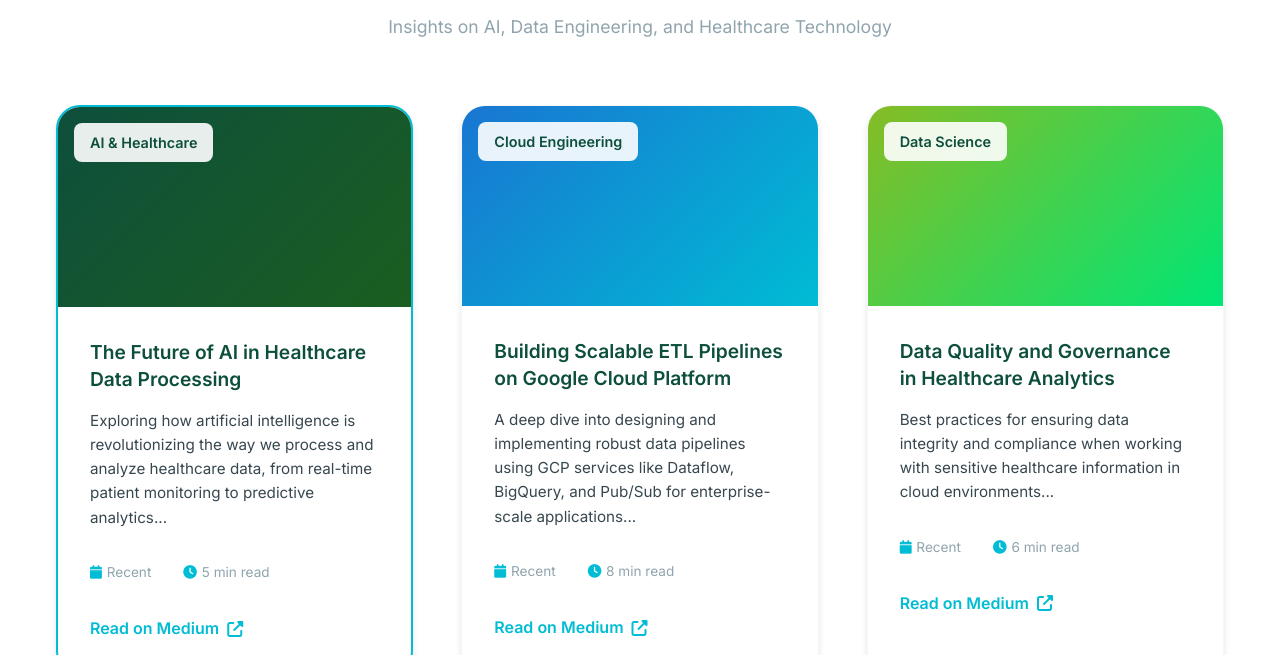
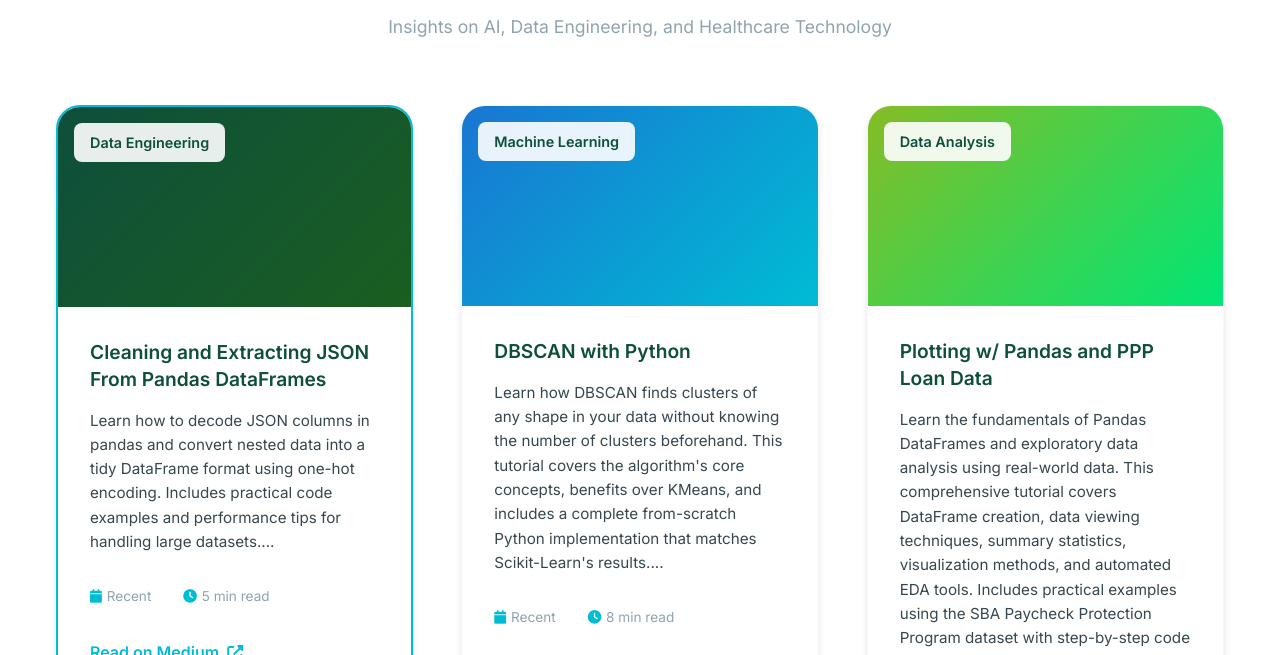
Before and after one commit to mpHarm88/website.github.io, a plain HTML site: page index.html in a window 1280 px wide. Shown: the part 3855-4510 px from the top of the page. Drawn offline with Linux system fonts and the light colour scheme.

Commit message:
update website details

```diff
--- a/index.html
+++ b/index.html
@@ -214,11 +214,11 @@
             <div class="blog-grid">
                 <article class="blog-card featured">
                     <div class="blog-image">
-                        <div class="blog-category">AI & Healthcare</div>
+                        <div class="blog-category">Data Engineering</div>
                     </div>
                     <div class="blog-content">
-                        <h3>The Future of AI in Healthcare Data Processing</h3>
-                        <p class="blog-excerpt">Exploring how artificial intelligence is revolutionizing the way we process and analyze healthcare data, from real-time patient monitoring to predictive analytics...</p>
+                        <h3>Cleaning and Extracting JSON From Pandas DataFrames</h3>
+                        <p class="blog-excerpt">Learn how to decode JSON columns in pandas and convert nested data into a tidy DataFrame format using one-hot encoding. Includes practical code examples and performance tips for handling large datasets....</p>
                         <div class="blog-meta">
                             <span class="blog-date">
                                 <i class="fas fa-calendar"></i>
@@ -229,7 +229,7 @@
                                 5 min read
                             </span>
                         </div>
-                        <a href="https://medium.com/@mpHarm88" target="_blank" class="blog-link">
+                        <a href="https://medium.com/data-science/cleaning-and-extracting-json-from-pandas-dataframes-f0c15f93cb38" target="_blank" class="blog-link">
                             Read on Medium
                             <i class="fas fa-external-link-alt"></i>
                         </a>
@@ -238,11 +238,11 @@
 
                 <article class="blog-card">
                     <div class="blog-image gcp-focus">
-                        <div class="blog-category">Cloud Engineering</div>
+                        <div class="blog-category">Machine Learning</div>
                     </div>
                     <div class="blog-content">
-                        <h3>Building Scalable ETL Pipelines on Google Cloud Platform</h3>
-                        <p class="blog-excerpt">A deep dive into designing and implementing robust data pipelines using GCP services like Dataflow, BigQuery, and Pub/Sub for enterprise-scale applications...</p>
+                        <h3>DBSCAN with Python</h3>
+                        <p class="blog-excerpt">Learn how DBSCAN finds clusters of any shape in your data without knowing the number of clusters beforehand. This tutorial covers the algorithm's core concepts, benefits over KMeans, and includes a complete from-scratch Python implementation that matches Scikit-Learn's results....</p>
                         <div class="blog-meta">
                             <span class="blog-date">
                                 <i class="fas fa-calendar"></i>
@@ -253,7 +253,7 @@
                                 8 min read
                             </span>
                         </div>
-                        <a href="https://medium.com/@mpHarm88" target="_blank" class="blog-link">
+                        <a href="https://medium.com/data-science/dbscan-with-python-743162371dca" target="_blank" class="blog-link">
                             Read on Medium
                             <i class="fas fa-external-link-alt"></i>
                         </a>
@@ -262,11 +262,11 @@
 
                 <article class="blog-card">
                     <div class="blog-image data-science">
-                        <div class="blog-category">Data Science</div>
+                        <div class="blog-category">Data Analysis</div>
                     </div>
                     <div class="blog-content">
-                        <h3>Data Quality and Governance in Healthcare Analytics</h3>
-                        <p class="blog-excerpt">Best practices for ensuring data integrity and compliance when working with sensitive healthcare information in cloud environments...</p>
+                        <h3>Plotting w/ Pandas and PPP Loan Data</h3>
+                        <p class="blog-excerpt">Learn the fundamentals of Pandas DataFrames and exploratory data analysis using real-world data. This comprehensive tutorial covers DataFrame creation, data viewing techniques, summary statistics, visualization methods, and automated EDA tools. Includes practical examples using the SBA Paycheck Protection Program dataset with step-by-step code demonstrations for histograms, box plots, bar charts, and data grouping operations....</p>
                         <div class="blog-meta">
                             <span class="blog-date">
                                 <i class="fas fa-calendar"></i>
@@ -277,7 +277,7 @@
                                 6 min read
                             </span>
                         </div>
-                        <a href="https://medium.com/@mpHarm88" target="_blank" class="blog-link">
+                        <a href="https://medium.com/data-science/plotting-w-pandas-and-ppp-loan-data-2d8d1995a626" target="_blank" class="blog-link">
                             Read on Medium
                             <i class="fas fa-external-link-alt"></i>
                         </a>
```
